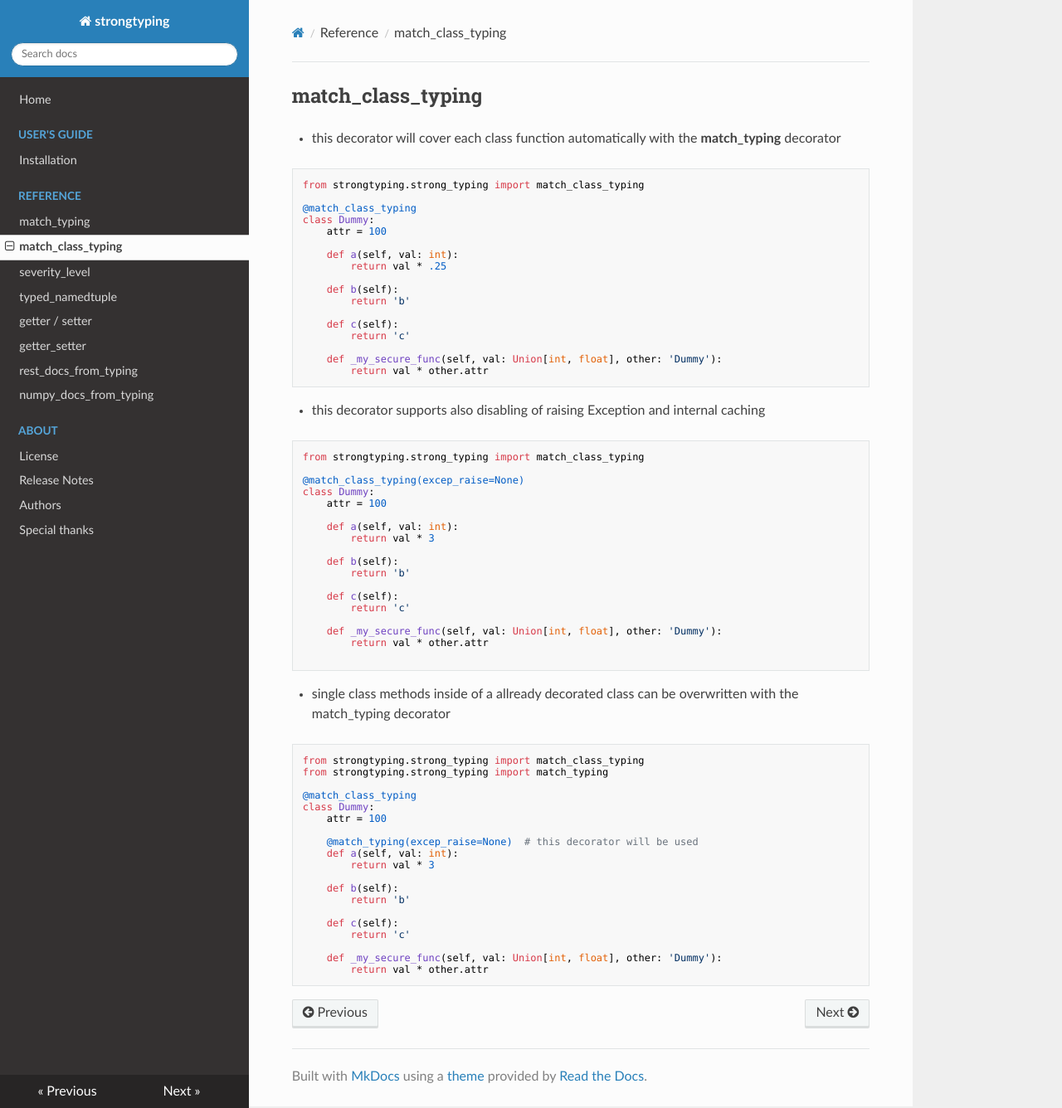
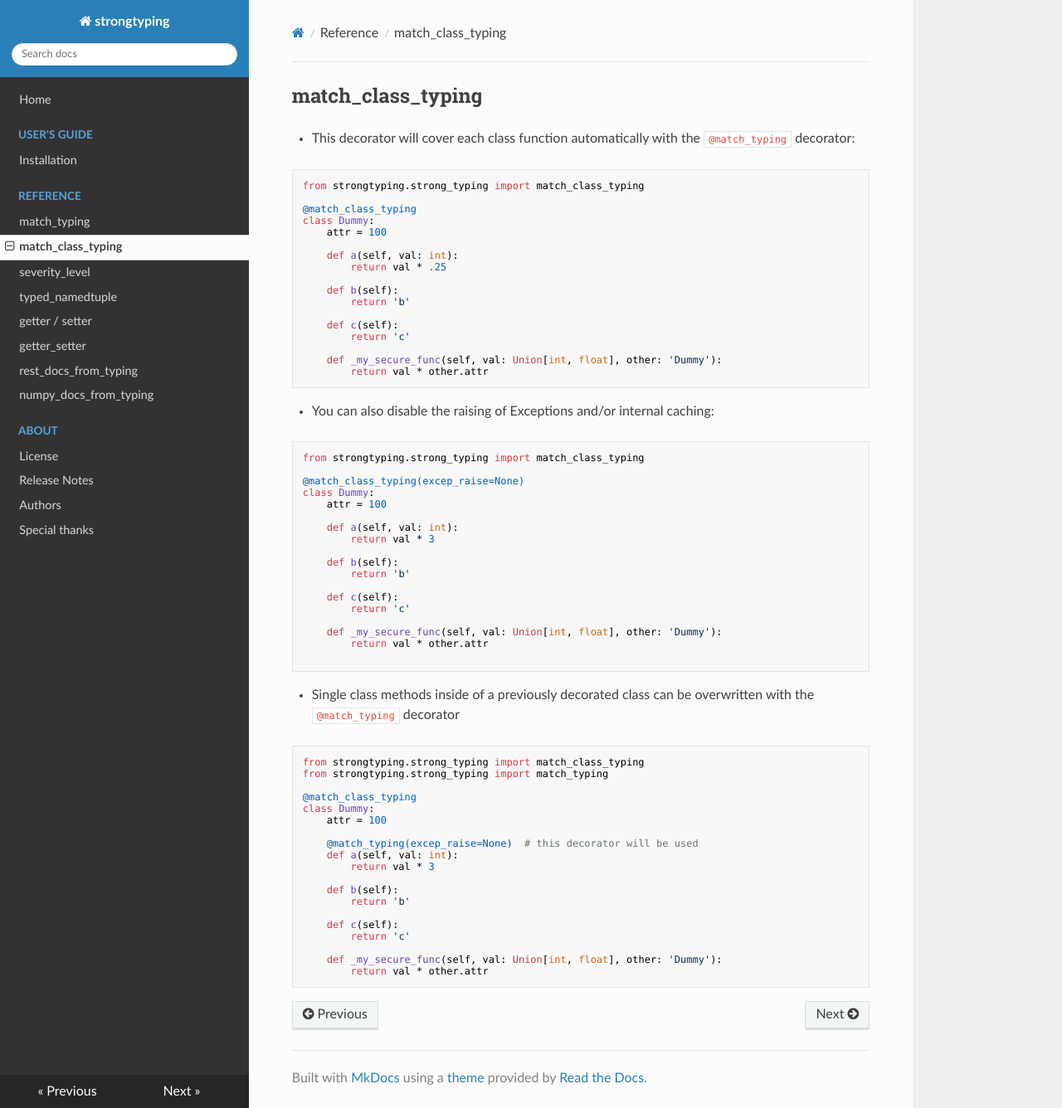
Before and after one commit to FelixTheC/strongtyping, an MkDocs documentation site: the page built from docs/match_class_typing.md, in a window 1280 px wide and 1336 px high. Shown: the whole window at 83% size. Built offline with MkDocs 1.6.1, drawn with Linux system fonts in a browser that asks for light colours; nearby versions of some CDN libraries.

Commit message:
Update match_class_typing.md

````diff
--- a/docs/match_class_typing.md
+++ b/docs/match_class_typing.md
@@ -1,5 +1,5 @@
 ## match_class_typing
-- this decorator will cover each class function automatically with the __match_typing__ decorator
+- This decorator will cover each class function automatically with the `@match_typing` decorator:
 
 ```python
 from strongtyping.strong_typing import match_class_typing
@@ -20,7 +20,7 @@ class Dummy:
     def _my_secure_func(self, val: Union[int, float], other: 'Dummy'):
         return val * other.attr
 ```
-- this decorator supports also disabling of raising Exception and internal caching
+- You can also disable the raising of Exceptions and/or internal caching:
 ```python
 from strongtyping.strong_typing import match_class_typing
 
@@ -41,7 +41,7 @@ class Dummy:
         return val * other.attr
 
 ```
-- single class methods inside of a allready decorated class can be overwritten with the match_typing decorator
+- Single class methods inside of a previously decorated class can be overwritten with the `@match_typing` decorator
 ```python
 from strongtyping.strong_typing import match_class_typing
 from strongtyping.strong_typing import match_typing
````
